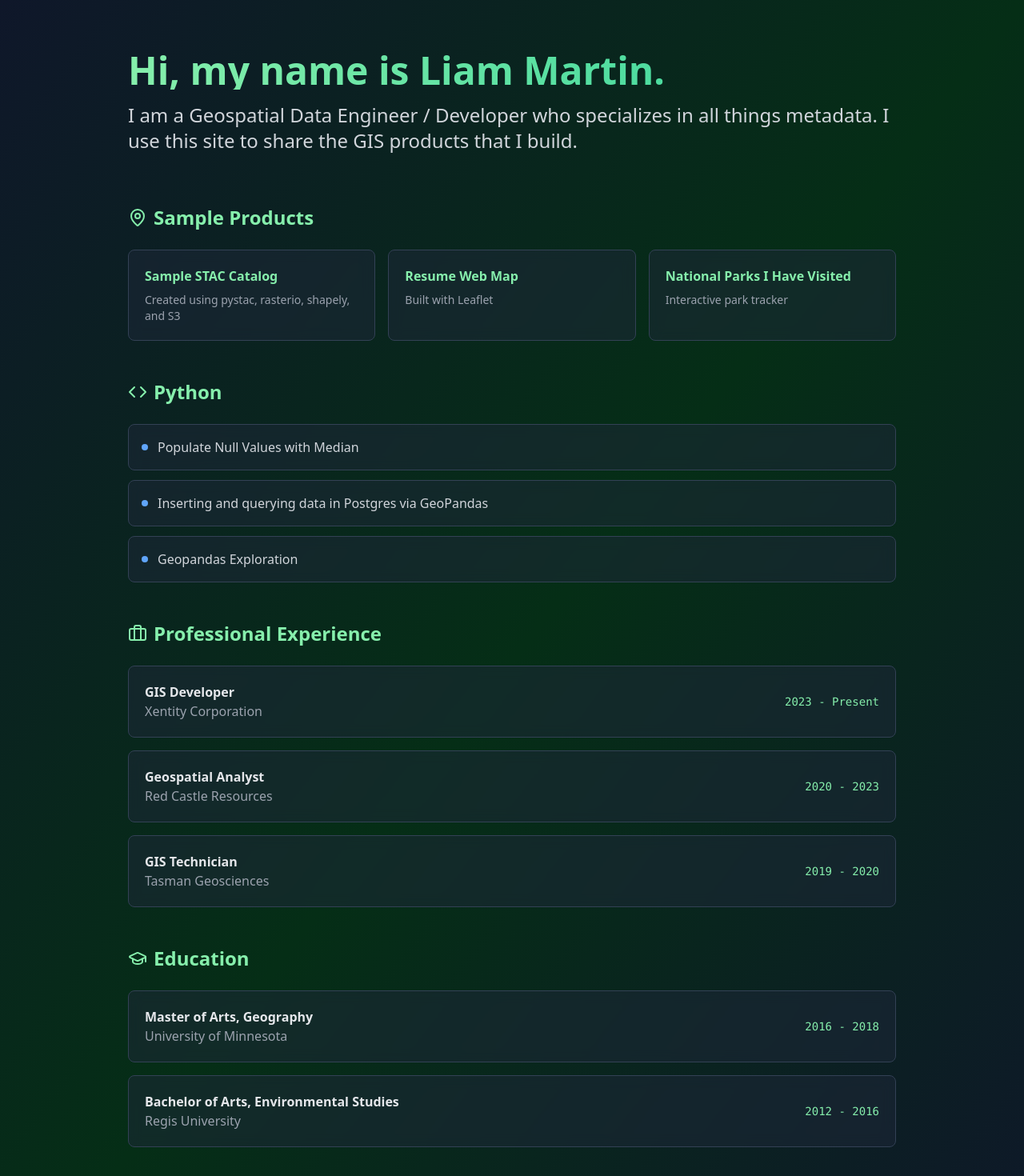
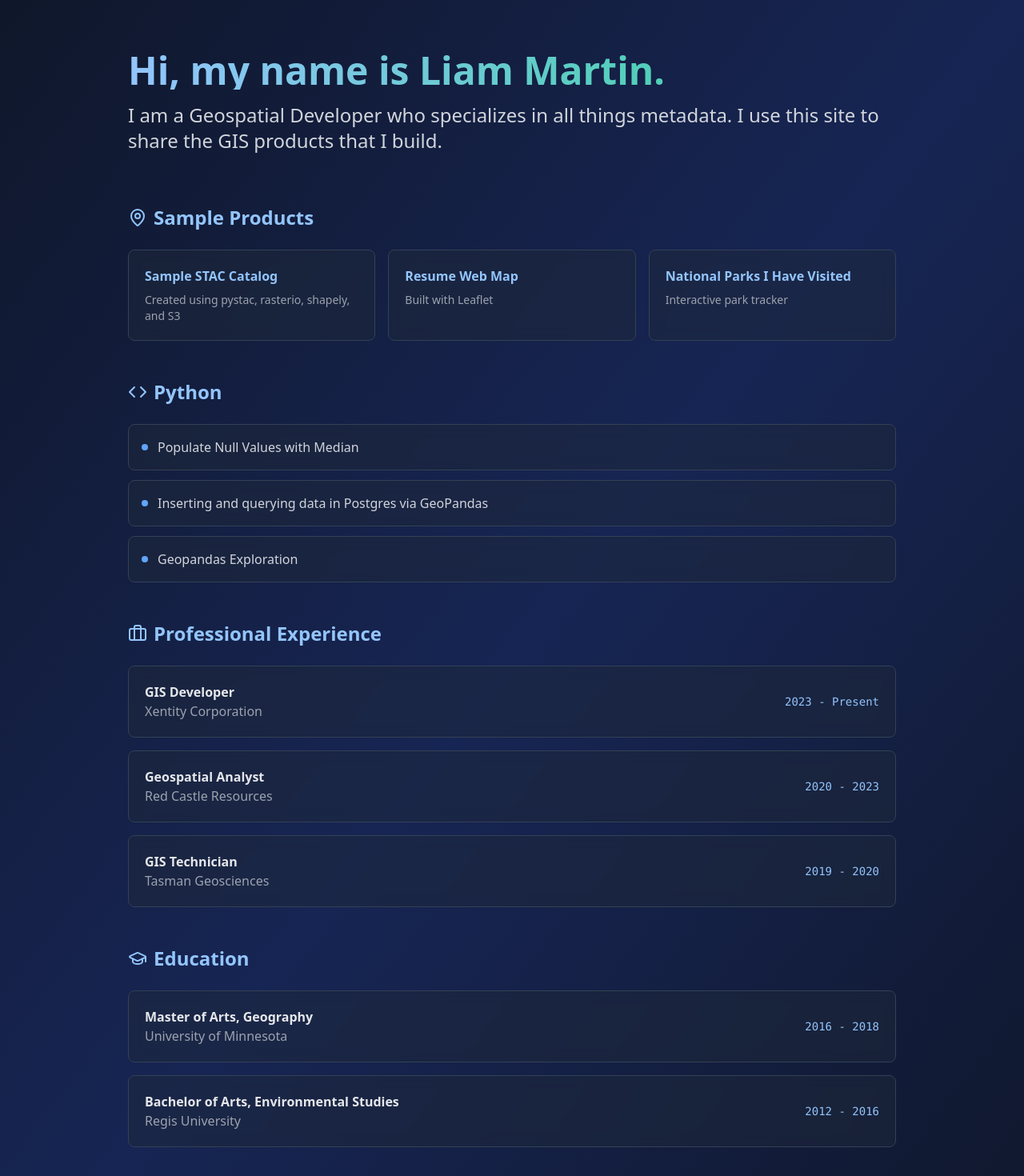
Before and after one commit to liammartin3/liammartin3.github.io, a React (Create React App) app: page / in a window 1280 px wide. Shown: the top 1470 px of the page at 80% size. Built offline with nearby package versions, Linux system fonts and the light colour scheme.

Commit message:
switch green to blue

```diff
--- a/package.json
+++ b/package.json
@@ -7,6 +7,7 @@
     "@testing-library/jest-dom": "^6.9.1",
     "@testing-library/react": "^16.3.0",
     "@testing-library/user-event": "^13.5.0",
+    "gh-pages": "^6.3.0",
     "lucide-react": "^0.553.0",
     "react": "^19.2.0",
     "react-dom": "^19.2.0",
@@ -17,7 +18,9 @@
     "start": "react-scripts start",
     "build": "react-scripts build",
     "test": "react-scripts test",
-    "eject": "react-scripts eject"
+    "eject": "react-scripts eject",
+    "predeploy": "npm run build",
+    "deploy": "gh-pages -d build"
   },
   "eslintConfig": {
     "extends": [
--- a/public/index.html
+++ b/public/index.html
@@ -2,42 +2,13 @@
 <html lang="en">
   <head>
     <meta charset="utf-8" />
-    <link rel="icon" href="%PUBLIC_URL%/favicon.ico" />
     <meta name="viewport" content="width=device-width, initial-scale=1" />
     <meta name="theme-color" content="#000000" />
-    <meta
-      name="description"
-      content="Web site created using create-react-app"
-    />
-    <link rel="apple-touch-icon" href="%PUBLIC_URL%/logo192.png" />
-    <!--
-      manifest.json provides metadata used when your web app is installed on a
-      user's mobile device or desktop. See https://developers.google.com/web/fundamentals/web-app-manifest/
-    -->
-    <link rel="manifest" href="%PUBLIC_URL%/manifest.json" />
-    <!--
-      Notice the use of %PUBLIC_URL% in the tags above.
-      It will be replaced with the URL of the `public` folder during the build.
-      Only files inside the `public` folder can be referenced from the HTML.
-
-      Unlike "/favicon.ico" or "favicon.ico", "%PUBLIC_URL%/favicon.ico" will
-      work correctly both with client-side routing and a non-root public URL.
-      Learn how to configure a non-root public URL by running `npm run build`.
-    -->
-    <title>React App</title>
+    <meta name="description" content="Liam Martin - Geospatial Data Engineer" />
+    <title>Liam Martin</title>
   </head>
   <body>
     <noscript>You need to enable JavaScript to run this app.</noscript>
     <div id="root"></div>
-    <!--
-      This HTML file is a template.
-      If you open it directly in the browser, you will see an empty page.
-
-      You can add webfonts, meta tags, or analytics to this file.
-      The build step will place the bundled scripts into the <body> tag.
-
-      To begin the development, run `npm start` or `yarn start`.
-      To create a production bundle, use `npm run build` or `yarn build`.
-    -->
   </body>
 </html>
--- a/src/App.js
+++ b/src/App.js
@@ -47,22 +47,22 @@ export default function Portfolio() {
   ];
 
   return (
-    <div className="min-h-screen bg-gradient-to-br from-slate-900 via-green-950 to-slate-900 text-gray-100">
+    <div className="min-h-screen bg-gradient-to-br from-slate-900 via-blue-950 to-slate-900 text-gray-100">
       <div className="max-w-5xl mx-auto px-6 py-16 sm:px-8">
         {/* Header */}
         <header className="mb-16">
-          <h1 className="text-4xl sm:text-5xl font-bold mb-4 bg-gradient-to-r from-green-300 to-emerald-400 bg-clip-text text-transparent">
+          <h1 className="text-4xl sm:text-5xl font-bold mb-4 bg-gradient-to-r from-blue-300 to-emerald-400 bg-clip-text text-transparent">
             Hi, my name is Liam Martin.
           </h1>
           <p className="text-xl sm:text-2xl text-gray-300 leading-relaxed">
-            I am a Geospatial Data Engineer / Developer who specializes in all things metadata.
+            I am a Geospatial Developer who specializes in all things metadata.
             I use this site to share the GIS products that I build.
           </p>
         </header>
 
         {/* Sample Products */}
         <section className="mb-12">
-          <h2 className="text-2xl font-semibold mb-6 flex items-center gap-2 text-green-300">
+          <h2 className="text-2xl font-semibold mb-6 flex items-center gap-2 text-blue-300">
             <MapPin className="w-6 h-6" />
             Sample Products
           </h2>
@@ -73,9 +73,9 @@ export default function Portfolio() {
                 href={project.url}
                 target="_blank"
                 rel="noopener noreferrer"
-                className="group bg-slate-800/50 backdrop-blur border border-slate-700 rounded-lg p-5 hover:border-green-400 hover:bg-slate-800/70 transition-all duration-300 hover:scale-105"
+                className="group bg-slate-800/50 backdrop-blur border border-slate-700 rounded-lg p-5 hover:border-blue-400 hover:bg-slate-800/70 transition-all duration-300 hover:scale-105"
               >
-                <h3 className="font-semibold text-green-300 mb-2 group-hover:text-green-200 flex items-center gap-2">
+                <h3 className="font-semibold text-blue-300 mb-2 group-hover:text-blue-200 flex items-center gap-2">
                   {project.title}
                   <ExternalLink className="w-4 h-4 opacity-0 group-hover:opacity-100 transition-opacity" />
                 </h3>
@@ -87,7 +87,7 @@ export default function Portfolio() {
 
         {/* Python Notebooks */}
         <section className="mb-12">
-          <h2 className="text-2xl font-semibold mb-6 flex items-center gap-2 text-green-300">
+          <h2 className="text-2xl font-semibold mb-6 flex items-center gap-2 text-blue-300">
             <Code className="w-6 h-6" />
             Python
           </h2>
@@ -110,7 +110,7 @@ export default function Portfolio() {
 
         {/* Professional Experience */}
         <section className="mb-12">
-          <h2 className="text-2xl font-semibold mb-6 flex items-center gap-2 text-green-300">
+          <h2 className="text-2xl font-semibold mb-6 flex items-center gap-2 text-blue-300">
             <Briefcase className="w-6 h-6" />
             Professional Experience
           </h2>
@@ -122,7 +122,7 @@ export default function Portfolio() {
                     <h3 className="font-semibold text-gray-200">{exp.role}</h3>
                     <p className="text-gray-400">{exp.company}</p>
                   </div>
-                  <span className="text-sm text-green-300 font-mono">{exp.year}</span>
+                  <span className="text-sm text-blue-300 font-mono">{exp.year}</span>
                 </div>
               </div>
             ))}
@@ -131,7 +131,7 @@ export default function Portfolio() {
 
         {/* Education */}
         <section className="mb-12">
-          <h2 className="text-2xl font-semibold mb-6 flex items-center gap-2 text-green-300">
+          <h2 className="text-2xl font-semibold mb-6 flex items-center gap-2 text-blue-300">
             <GraduationCap className="w-6 h-6" />
             Education
           </h2>
@@ -143,7 +143,7 @@ export default function Portfolio() {
                     <h3 className="font-semibold text-gray-200">{edu.degree}</h3>
                     <p className="text-gray-400">{edu.school}</p>
                   </div>
-                  <span className="text-sm text-green-300 font-mono">{edu.year}</span>
+                  <span className="text-sm text-blue-300 font-mono">{edu.year}</span>
                 </div>
               </div>
             ))}
@@ -152,7 +152,7 @@ export default function Portfolio() {
 
         {/* Links */}
         <section>
-          <h2 className="text-2xl font-semibold mb-6 text-green-300">Links</h2>
+          <h2 className="text-2xl font-semibold mb-6 text-blue-300">Links</h2>
           <div className="flex gap-4">
             <a
               href="https://github.com/liammartin3"
--- a/src/index.js
+++ b/src/index.js
@@ -2,7 +2,6 @@ import React from 'react';
 import ReactDOM from 'react-dom/client';
 import './index.css';
 import App from './App';
-import reportWebVitals from './reportWebVitals';
 
 const root = ReactDOM.createRoot(document.getElementById('root'));
 root.render(
@@ -10,8 +9,3 @@ root.render(
     <App />
   </React.StrictMode>
 );
-
-// If you want to start measuring performance in your app, pass a function
-// to log results (for example: reportWebVitals(console.log))
-// or send to an analytics endpoint. Learn more: https://bit.ly/CRA-vitals
-reportWebVitals();
```
Also changed, not shown: 1 other file (tests, documents, lock files or other folders).
